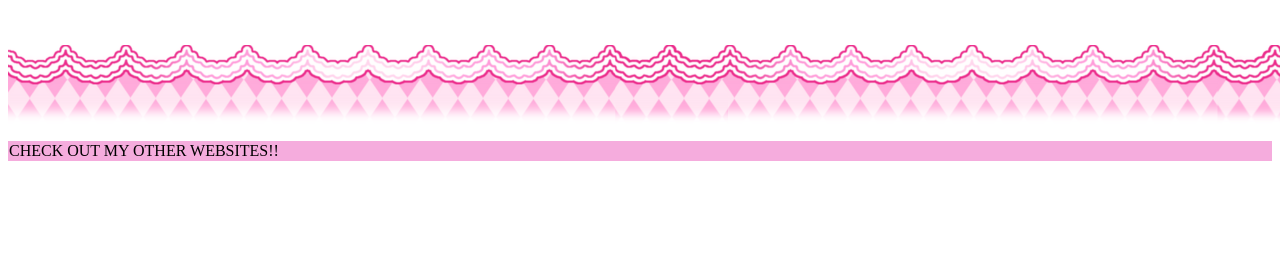
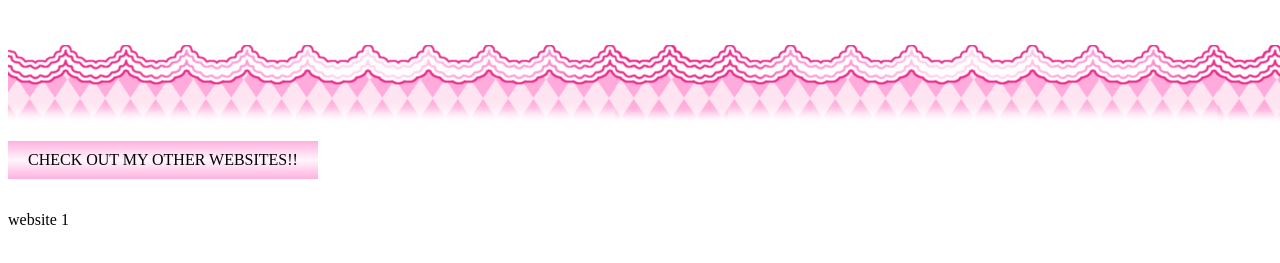
Before and after one commit to marwadelaware/tutorial-page, a plain HTML site: page index.html in a window 1280 px wide. Shown: the part 223-486 px from the top of the page. Drawn offline with Linux system fonts and the light colour scheme.

Commit message:
fixed padding overflow, added gradient to padding, and trying to add another font

```diff
--- a/index.html
+++ b/index.html
@@ -8,6 +8,11 @@
         @font-face {
             font-family: Porkys;
             src: url("fonts/PORKYS_.TTF");
+
+        @font-face {
+            font-family: Dogica;
+            src: url("fonts/dogica.otf")
+        }
         }
         .title {
             font-family: Porkys;
@@ -29,10 +34,12 @@
         }
 
         .check {
-            background-color: rgb(245, 172, 221);
-            padding: 1px 1px;
-            max-width: 100%;
-            word-break: break-all;
+            font-family: Dogica;
+            background: #edc7de;
+            background: linear-gradient(0deg,rgb(255, 177, 223) 0%, rgba(255, 245, 253, 1) 50%, rgba(255, 177, 223, 1) 100%);
+            padding: 10px 20px;
+            display: inline-block;
+
         }
 
     </style>
@@ -42,6 +49,7 @@
     <img class = banner src = "images/banner.png">
     <div>
         <p class = check>CHECK OUT MY OTHER WEBSITES!!</p>
+        <p class = content>website 1</p>
     </div>
 </body>
 </html>
```
Also changed, not shown: fonts/dogica.otf (added), fonts/dogicabold.otf (added), fonts/dogicapixel.otf (added), fonts/dogicapixelbold.otf (added), 1 other file.
